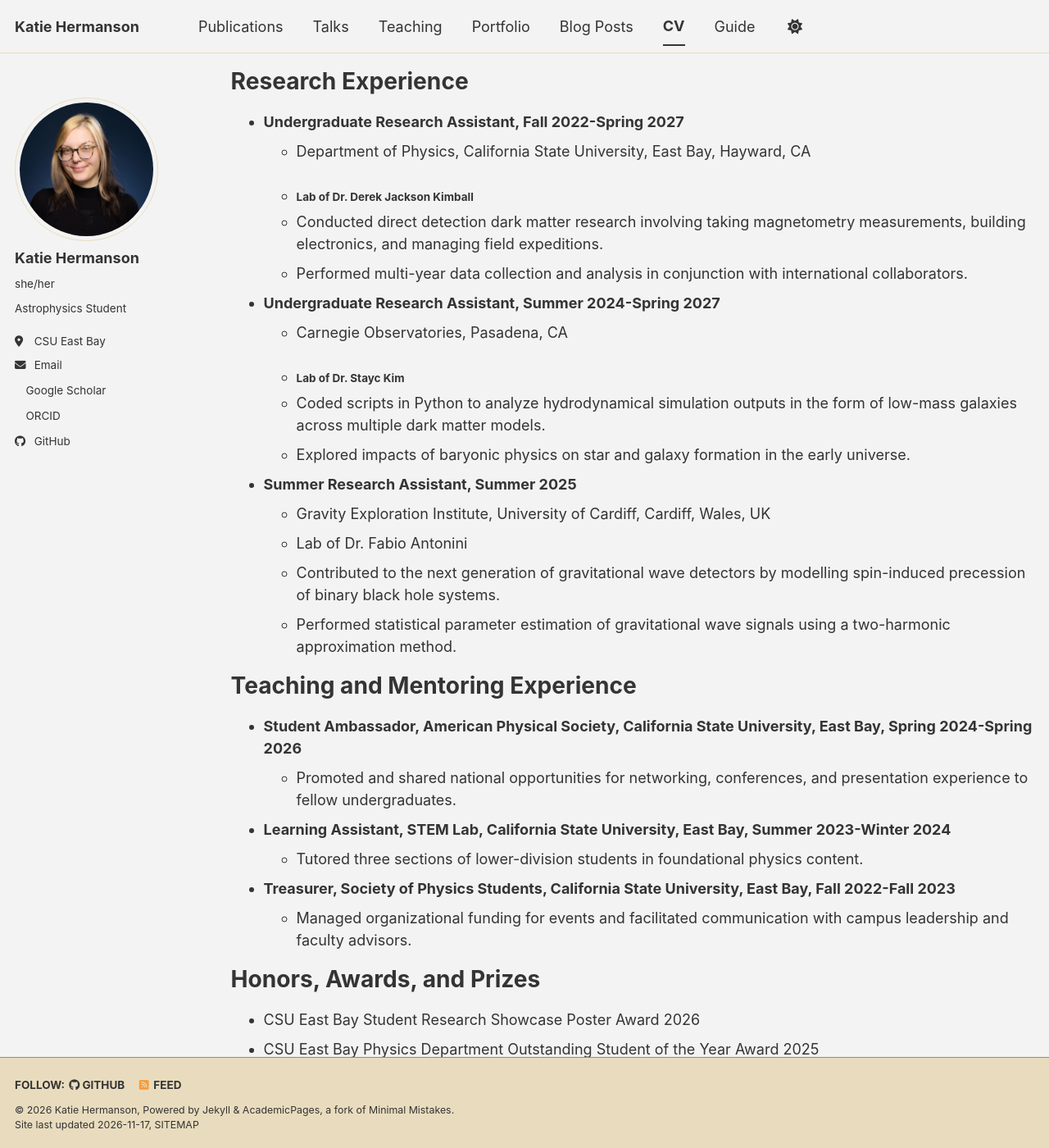
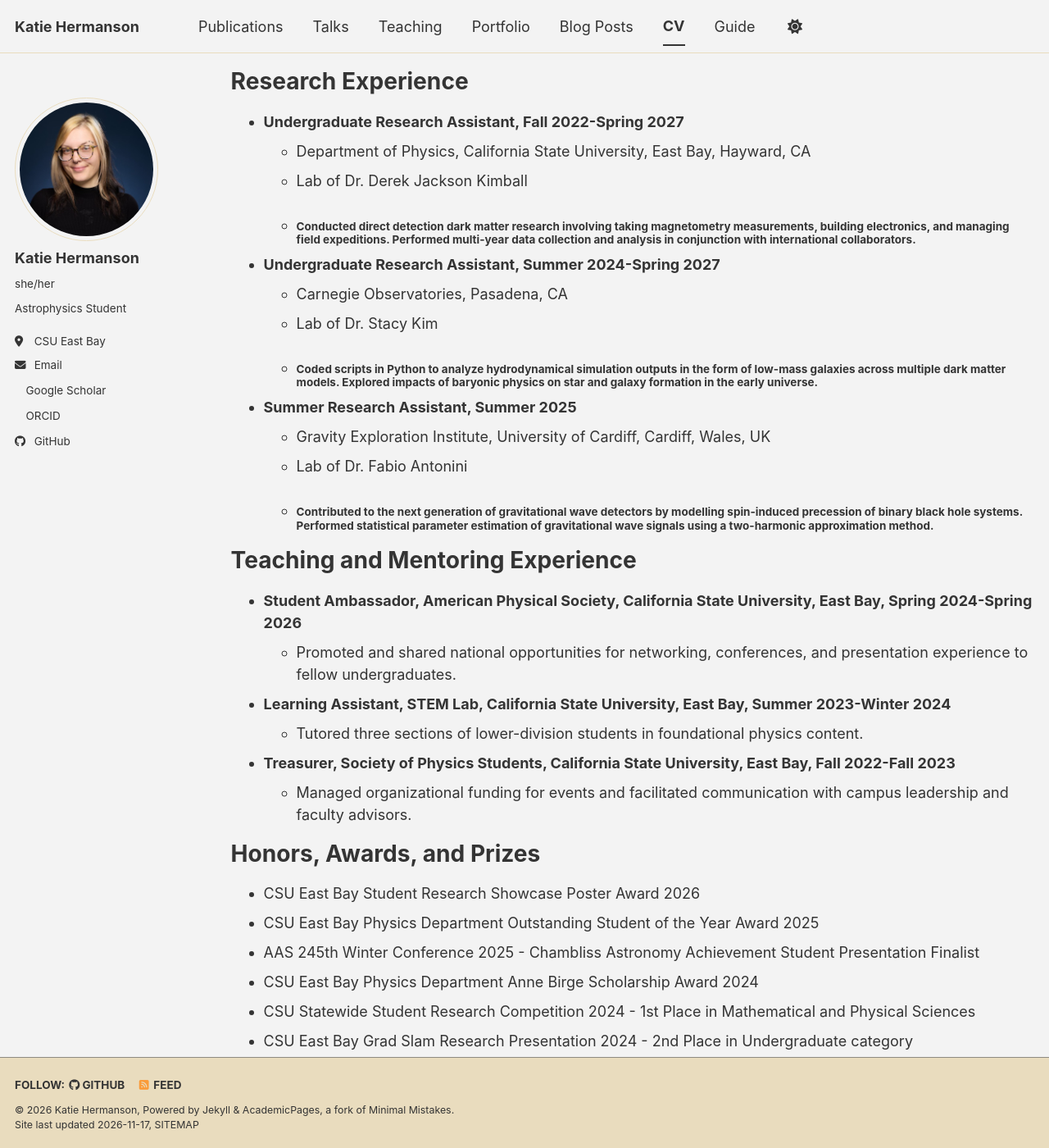
Before and after one commit to katiehermanson/katiehermanson.github.io, a Jekyll site: the page built from _pages/cv.md, in a window 1280 px wide and 1400 px high, scrolled down 193 px. Shown: the whole window at 82% size. Built offline with Jekyll 4.4.1, drawn with Linux system fonts in a browser that asks for light colours; a script bundle is joined from its source files by our own code; a style sheet for code colours, icons or effects is not loaded; some of the changed text lies outside the part shown.

Commit message:
Update cv.md

```diff
--- a/_pages/cv.md
+++ b/_pages/cv.md
@@ -18,23 +18,18 @@ Research Experience
 ======
 * **Undergraduate Research Assistant, Fall 2022-Spring 2027**
   * Department of Physics, California State University, East Bay, Hayward, CA
-  * <h5>Lab of Dr. Derek Jackson Kimball</h5>
-  * Conducted direct detection dark matter research involving taking magnetometry measurements, building electronics, and managing field expeditions.
-  * Performed multi-year data collection and analysis in conjunction with international
-collaborators.
+  * Lab of Dr. Derek Jackson Kimball
+  * ##### Conducted direct detection dark matter research involving taking magnetometry measurements, building electronics, and managing field expeditions. Performed multi-year data collection and analysis in conjunction with international collaborators. #####
 
 * **Undergraduate Research Assistant, Summer 2024-Spring 2027**
   * Carnegie Observatories, Pasadena, CA
-  * <h5>Lab of Dr. Stayc Kim</h5>
-  * Coded scripts in Python to analyze hydrodynamical simulation outputs in the form of low-mass galaxies across multiple dark matter models.
-  * Explored impacts of baryonic physics on star and galaxy formation in the early universe.
+  * Lab of Dr. Stacy Kim
+  * ##### Coded scripts in Python to analyze hydrodynamical simulation outputs in the form of low-mass galaxies across multiple dark matter models. Explored impacts of baryonic physics on star and galaxy formation in the early universe. #####
 
 * **Summer Research Assistant, Summer 2025**
   * Gravity Exploration Institute, University of Cardiff, Cardiff, Wales, UK
   * Lab of Dr. Fabio Antonini
-  * Contributed to the next generation of gravitational wave detectors by modelling spin-induced precession of binary black hole systems.
-  * Performed statistical parameter estimation of gravitational wave signals using a
-two-harmonic approximation method.
+  * ##### Contributed to the next generation of gravitational wave detectors by modelling spin-induced precession of binary black hole systems. Performed statistical parameter estimation of gravitational wave signals using a two-harmonic approximation method. #####
 
 Teaching and Mentoring Experience
 ======
@@ -61,11 +56,11 @@ Honors, Awards, and Prizes
 
 Publications
 ======
-  <ul>{% for post in site.teaching reversed %}
+  <ul>{% for post in site.publications reversed %}
     {% include archive-single-cv.html %}
   {% endfor %}</ul>
 
-Talks
+Conference Presentations
 ======
   <ul>{% for post in site.talks reversed %}
     {% include archive-single-talk-cv.html  %}
```
